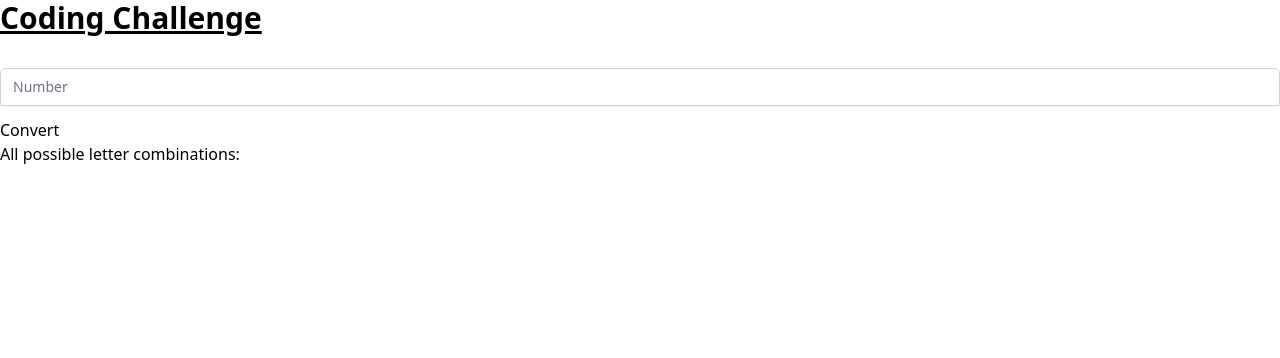
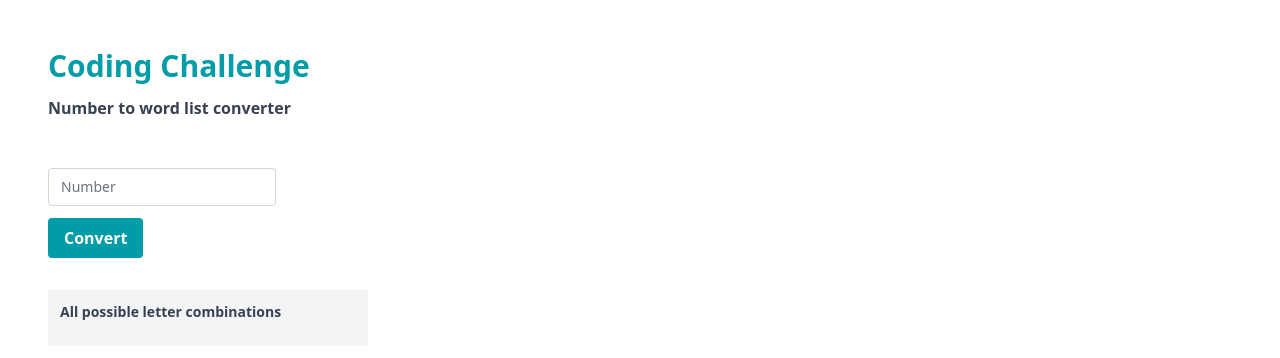
Before and after one commit to CarinaWolli/number-to-word-list-converter, a Next.js app: page / in a window 1280 px wide. Shown: the top 358 px of the page. Built offline with nearby package versions, Linux system fonts and the light colour scheme.

Commit message:
improve design

```diff
--- /dev/null
+++ b/components/Layout.tsx
@@ -0,0 +1,15 @@
+import React from "react";
+
+interface LayoutProps {
+  children: React.ReactNode;
+}
+
+export default function Layout({ children }: LayoutProps) {
+  return (
+    <div>
+      <div>
+        <div className="m-12">{children}</div>
+      </div>
+    </div>
+  );
+}
--- a/pages/_app.tsx
+++ b/pages/_app.tsx
@@ -1,9 +1,14 @@
 import type { AppProps } from "next/app";
 
+import Layout from "../components/Layout";
 import "../styles/globals.css";
 
 function MyApp({ Component, pageProps }: AppProps) {
-  return <Component {...pageProps} />;
+  return (
+    <Layout>
+      <Component {...pageProps} />
+    </Layout>
+  );
 }
 
 export default MyApp;
--- a/pages/index.tsx
+++ b/pages/index.tsx
@@ -13,10 +13,9 @@ export default function Index() {
 
   return (
     <div>
-      <h1 className="text-3xl font-bold underline">Coding Challenge</h1>
-      <form className="mt-8 space-y-3" onSubmit={convertNumberToWordList}>
-        <div className="-space-y-px rounded-md shadow-sm">
-          <div>
+      <h1 className="mb-3 text-3xl font-bold text-seasy">Coding Challenge</h1>
+      <h2 className="font-bold text-gray-700 text">Number to word list converter</h2>
+      <form className="mt-12 space-y-3" onSubmit={convertNumberToWordList}>
         <input
           id="number"
           type="text"
@@ -25,14 +24,15 @@ export default function Index() {
           onChange={(e) => setNumber(e.target.value)}
           autoComplete="number"
           required
-              className="relative block w-full px-3 py-2 text-gray-900 placeholder-gray-500 border border-gray-300 rounded-none appearance-none rounded-t-md focus:outline-none focus:ring-indigo-500 focus:border-indigo-500 focus:z-10 sm:text-sm"
+          className="block px-3 py-2 placeholder-gray-500 border border-gray-300 rounded sm:text-sm"
         />
-          </div>
-        </div>
-        <button type="submit">Convert</button>
+        <button type="submit" className="px-4 py-2 font-bold text-white rounded bg-seasy hover:bg-seasyDark">
+          Convert
+        </button>
       </form>
-      <div>
-        <p>All possible letter combinations: {wordList.join(", ")}</p>
+      <div className="p-3 mt-8 bg-gray-100 w-80">
+        <p className="text-sm font-bold text-gray-700">All possible letter combinations</p>
+        <p className="mt-3 text-xs text-gray-800">{wordList.join(", ")}</p>
       </div>
     </div>
   );
--- a/tailwind.config.js
+++ b/tailwind.config.js
@@ -1,7 +1,12 @@
 module.exports = {
   content: ["./pages/**/*.{js,ts,jsx,tsx}", "./components/**/*.{js,ts,jsx,tsx}"],
   theme: {
-    extend: {},
+    extend: {
+      colors: {
+        seasy: "#009da8",
+        seasyDark: "#01858f",
+      },
+    },
   },
   plugins: [],
 };
```
Lines whose indentation alone changed are shown as unchanged.
